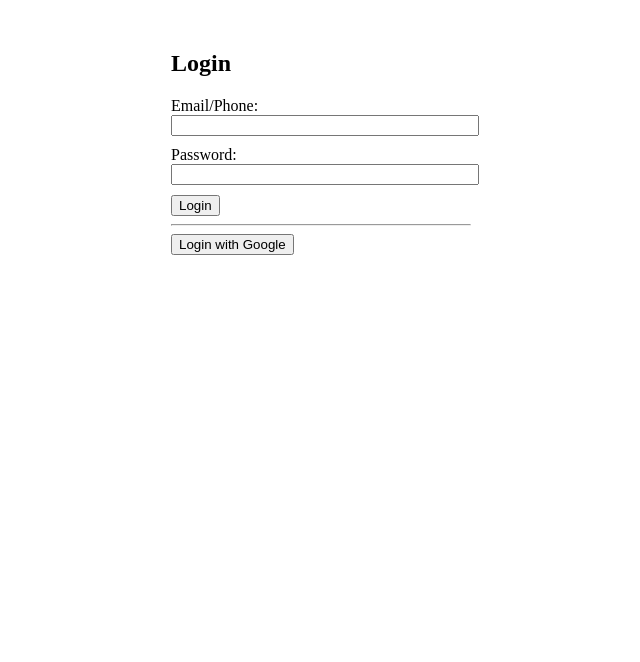
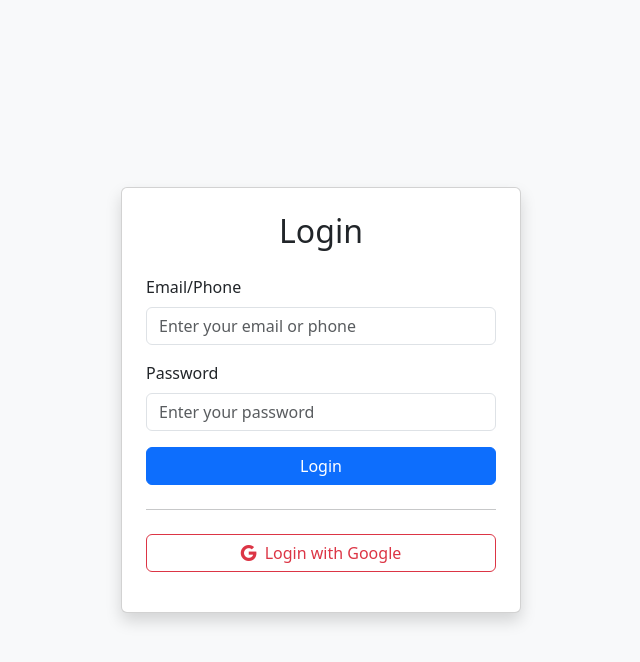
Before and after one commit to naumumi/CS458-Project-1, a React (Create React App) app in the folder frontend/: page / in a window 1280 px wide. Shown: the top 662 px of the page, without its empty margins (319-959 px from the left). Built offline with nearby package versions, Linux system fonts and the light colour scheme.

Commit message:
Minimize frontend

```diff
--- a/frontend/src/App.js
+++ b/frontend/src/App.js
@@ -1,6 +1,8 @@
 import React from 'react';
 import { BrowserRouter as Router, Routes, Route } from 'react-router-dom';
 import Login from './Login';
+import 'bootstrap/dist/css/bootstrap.min.css';
+import 'bootstrap-icons/font/bootstrap-icons.css';
 
 function App() {
   return (
--- a/frontend/src/Login.js
+++ b/frontend/src/Login.js
@@ -13,7 +13,7 @@ function Login() {
     try {
       const response = await axios.post('http://localhost:5000/api/login', {
         identifier,
-        password
+        password,
       });
       if (response.data.success) {
         setMessage('Login successful!');
@@ -28,41 +28,66 @@ function Login() {
   };
 
   const handleGoogleLogin = () => {
-    // This route on the backend initiates the Google OAuth flow
     window.location.href = 'http://localhost:5000/api/auth/google';
   };
 
   return (
-    <div style={{ margin: '50px auto', width: '300px' }}>
-      <h2>Login</h2>
+    <div className="container-fluid bg-light vh-100 d-flex justify-content-center align-items-center">
+      <div className="card p-4 shadow" style={{ maxWidth: '400px', width: '100%' }}>
+        <h2 className="text-center mb-4">Login</h2>
+
         <form onSubmit={handleSubmit}>
-        <label>Email/Phone:</label>
+          <div className="mb-3">
+            <label htmlFor="identifier" className="form-label">
+              Email/Phone
+            </label>
             <input
+              id="identifier"
               type="text"
-          required
+              className="form-control"
+              placeholder="Enter your email or phone"
               value={identifier}
               onChange={(e) => setIdentifier(e.target.value)}
-          style={{ display: 'block', marginBottom: '10px', width: '100%' }}
+              required
             />
+          </div>
 
-        <label>Password:</label>
+          <div className="mb-3">
+            <label htmlFor="password" className="form-label">
+              Password
+            </label>
             <input
+              id="password"
               type="password"
-          required
+              className="form-control"
+              placeholder="Enter your password"
               value={password}
               onChange={(e) => setPassword(e.target.value)}
-          style={{ display: 'block', marginBottom: '10px', width: '100%' }}
+              required
             />
+          </div>
 
-        <button type="submit">Login</button>
+          <button type="submit" className="btn btn-primary w-100">
+            Login
+          </button>
         </form>
 
-      <hr />
-      <button onClick={handleGoogleLogin}>Login with Google</button>
+        <hr className="my-4" />
+
+        <button
+          className="btn btn-outline-danger w-100 mb-3"
+          onClick={handleGoogleLogin}
+        >
+          <i className="bi bi-google me-2"></i>
+          Login with Google
+        </button>
 
         {message && (
-        <p style={{ color: 'red', marginTop: '10px' }}>{message}</p>
+          <div className="alert alert-info" role="alert">
+            {message}
+          </div>
         )}
+      </div>
     </div>
   );
 }
--- a/frontend/src/index.js
+++ b/frontend/src/index.js
@@ -1,6 +1,8 @@
 import React from 'react';
 import ReactDOM from 'react-dom/client';
 import App from './App';
+import 'bootstrap/dist/css/bootstrap.min.css';
+import 'bootstrap-icons/font/bootstrap-icons.css';
 
 const root = ReactDOM.createRoot(document.getElementById('root'));
 root.render(
```
Lines whose indentation alone changed are shown as unchanged.
